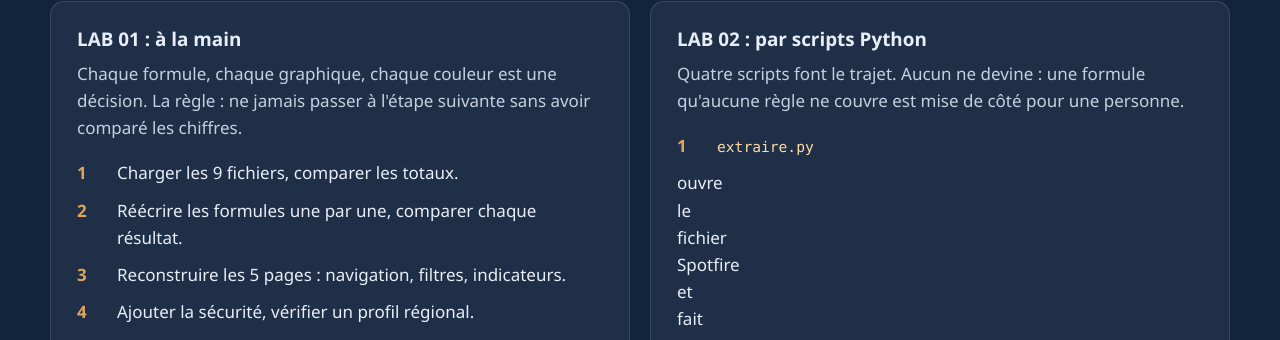
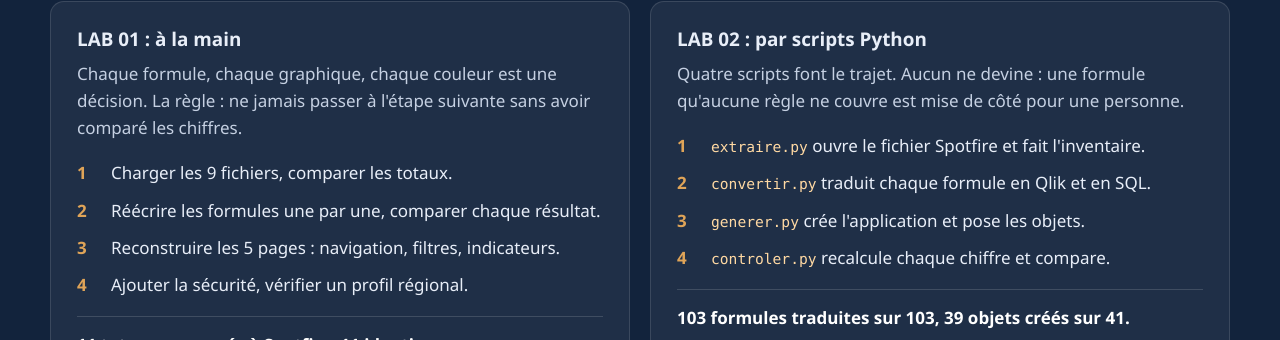
Before and after one commit to cnanaj-wq/migration-spotfire-qlik-sense, a plain HTML site: page index.html in a window 1280 px wide. Shown: the part 3658-3998 px from the top of the page. Drawn offline with Linux system fonts and the light colour scheme.

Commit message:
Page du projet : étapes des labs sur une ligne, le texte ne tombe plus dans la colonne du numéro

```diff
--- a/style.css
+++ b/style.css
@@ -138,8 +138,8 @@ h3 { font-size: 1.18rem; font-weight: 700; line-height: 1.25; margin-bottom: 8px
 .lab { background: rgba(255, 255, 255, 0.06); border: 1px solid rgba(255, 255, 255, 0.12); border-radius: var(--rayon); padding: 26px; }
 .lab > p { color: #c5d0e2; }
 .lab ol { counter-reset: etape; margin: 18px 0; display: grid; gap: 10px; }
-.lab li { counter-increment: etape; display: grid; grid-template-columns: 30px 1fr; gap: 10px; align-items: baseline; }
-.lab li::before { content: counter(etape); font-weight: 800; color: var(--ocre); font-variant-numeric: tabular-nums; }
+.lab li { counter-increment: etape; position: relative; padding-left: 34px; }
+.lab li::before { content: counter(etape); position: absolute; left: 0; top: 0; font-weight: 800; color: var(--ocre); font-variant-numeric: tabular-nums; }
 .lab code { color: #ffd9a3; }
 .lab .lab__bilan { color: #fff; font-weight: 700; border-top: 1px solid rgba(255, 255, 255, 0.14); padding-top: 14px; }
 .lab figure { margin-top: 18px; }
```
